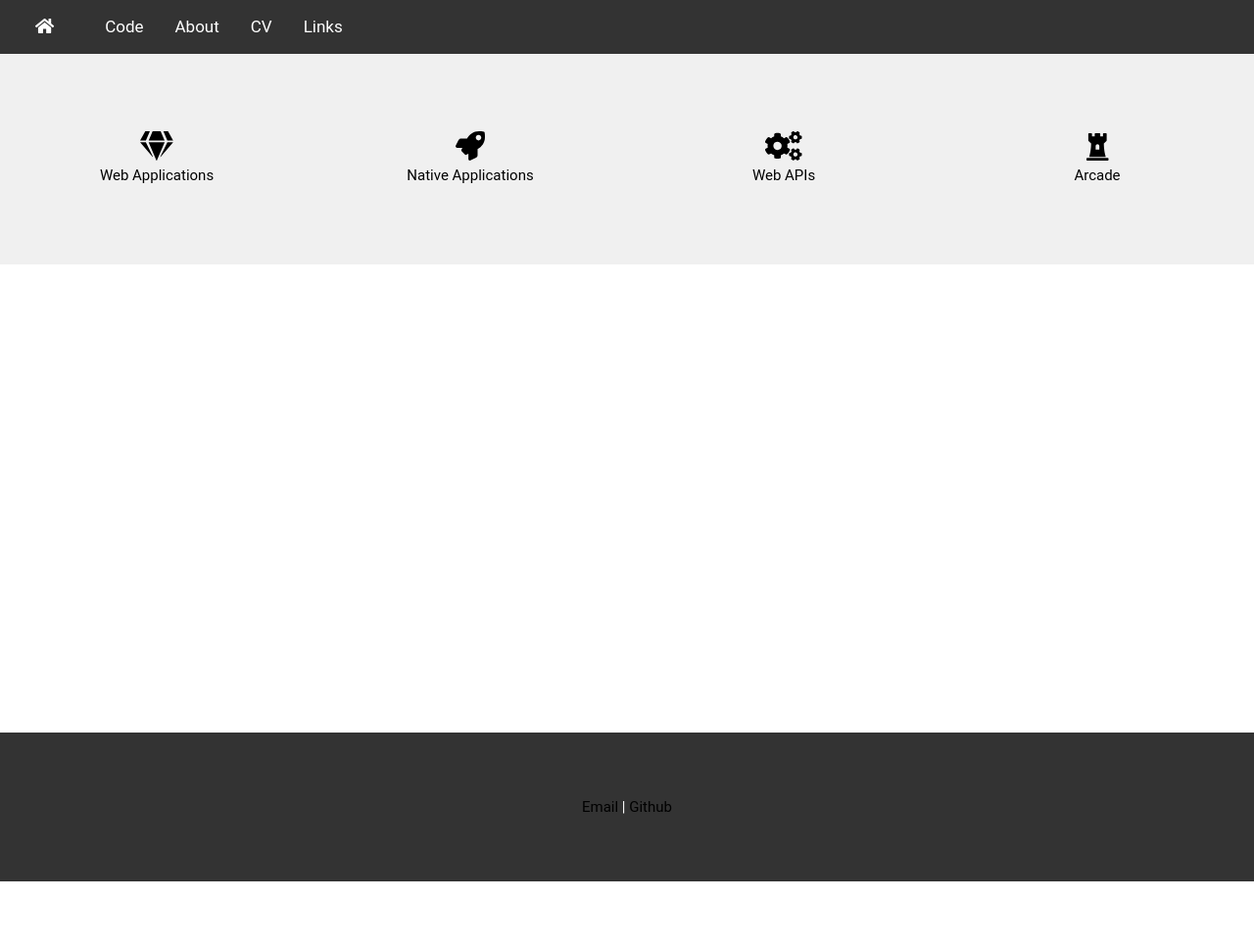
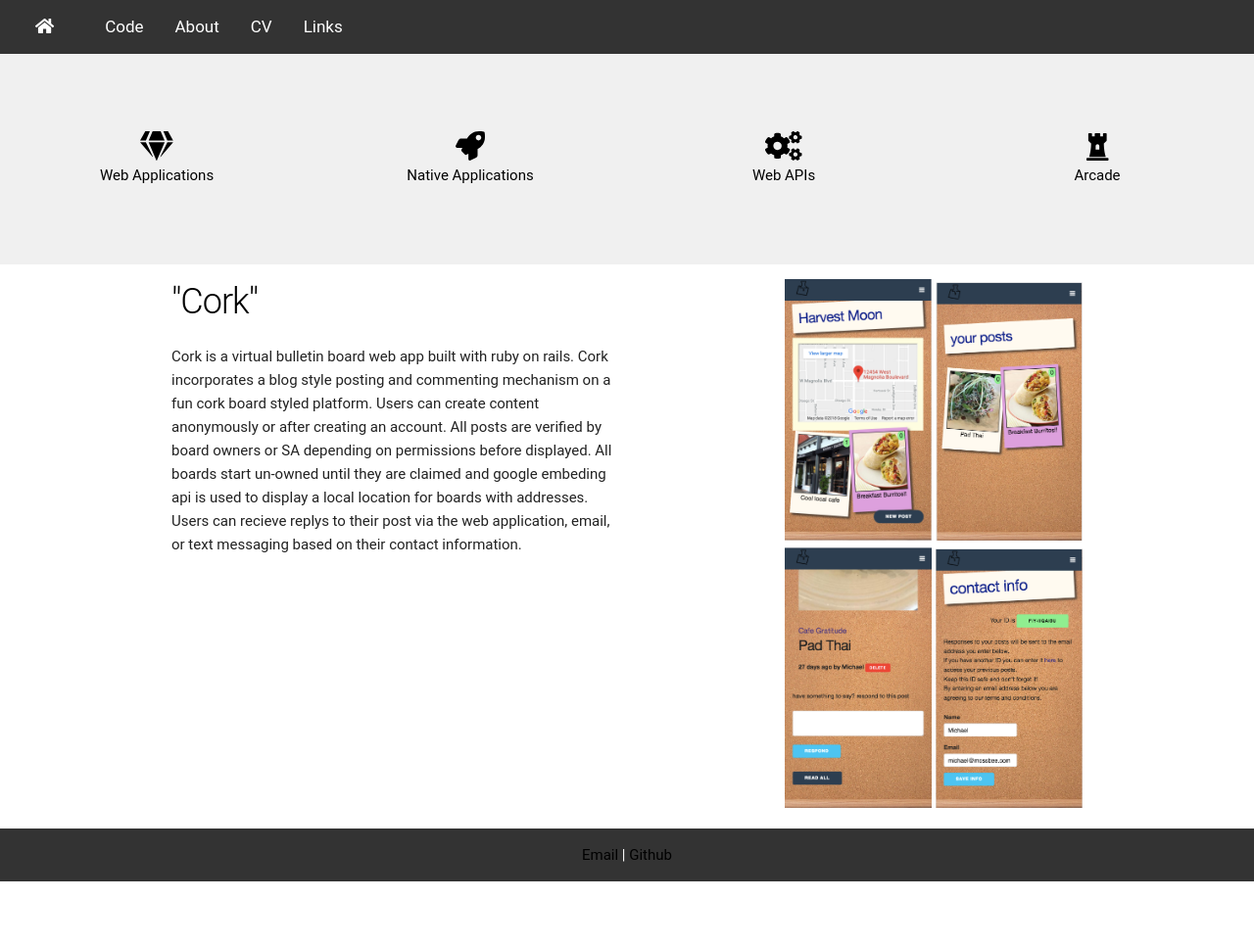
Before and after one commit to wynk182/portfolio, a Jekyll site: the page built from index.html, in a window 1280 px wide. Shown: the whole page at 98% size. Built offline with Jekyll 4.4.1, drawn with Linux system fonts in a browser that asks for light colours; before the commit the page ends 900 px from its top, so only the background shows below that.

Commit message:
added images

```diff
--- a/_layouts/default.html
+++ b/_layouts/default.html
@@ -26,7 +26,7 @@
 			{{ content }}
 
 
-	       <div class="jumbo _dark footer">
+	       <div class="jumbo _dark footer" style="padding:1em;">
                <a href="mailto:wynk182@gmail.com" style="text-decoration: none;">Email</a> |
                <a href="https://github.com/wynk182" target="_blank" style="text-decoration: none;">Github</a>
             </div>
--- a/index.html
+++ b/index.html
@@ -13,12 +13,43 @@ title: Michael Wynkoop Portfolio
 	</div>
 
 <div class="container" id="web_applications">
-    <div class="col m6">
+    <div class="row">
+        <div class="col m6">
+            <h3><a href="https://github.com/wynk182/CorkBoard">"Cork"</a></h3>
+            <p>
+                Cork is a virtual bulletin board web app built with ruby on rails. Cork incorporates a blog style posting and commenting mechanism on a fun cork board styled platform. Users can create content anonymously or after creating an account. All posts are verified by board owners or SA depending on permissions before displayed. All boards start un-owned until they are claimed and google embeding api is used to display a local location for boards with addresses. Users can recieve replys to their post via the web application, email, or text messaging based on their contact information.
+            </p>
+        </div>
+        <div class="_alignRight col m6">
+            <div class="row">
+                <div class="pic">
+                    <img src="images/cork_screen_shot.png" style="width:150px;" ></img>
 
+                        <img src="images/your_posts_cork.png" style="width:150px;" ></img>
+
+                </div>
+            </div>
+            <div class="row">
+                <div class="pic">
+                        <img src="images/cork_post.png" style="width:150px;" ></img>
+
+                        <img src="images/cork_contact.png" style="width:150px;" ></img>
+
+                </div>
+            </div>
+
+
+        </div>
     </div>
-    <div class="col m6">
+    <div class="row">
+        <div class="col m6">
 
+        </div>
+        <div class="col m6">
+
+        </div>
     </div>
+
 </div>
 <div class="container" id="native_apps">
     <div class="col m6">
@@ -49,4 +80,7 @@ title: Michael Wynkoop Portfolio
         text-decoration: none;
         color: black;
     }
+    .pic{
+        paddng:1em;
+    }
 </style>
```
Also changed, not shown: images/cork_contact.png (added), images/cork_post.png (added), images/cork_screen_shot.png (added), images/your_posts_cork.png (added), 2 other files.
